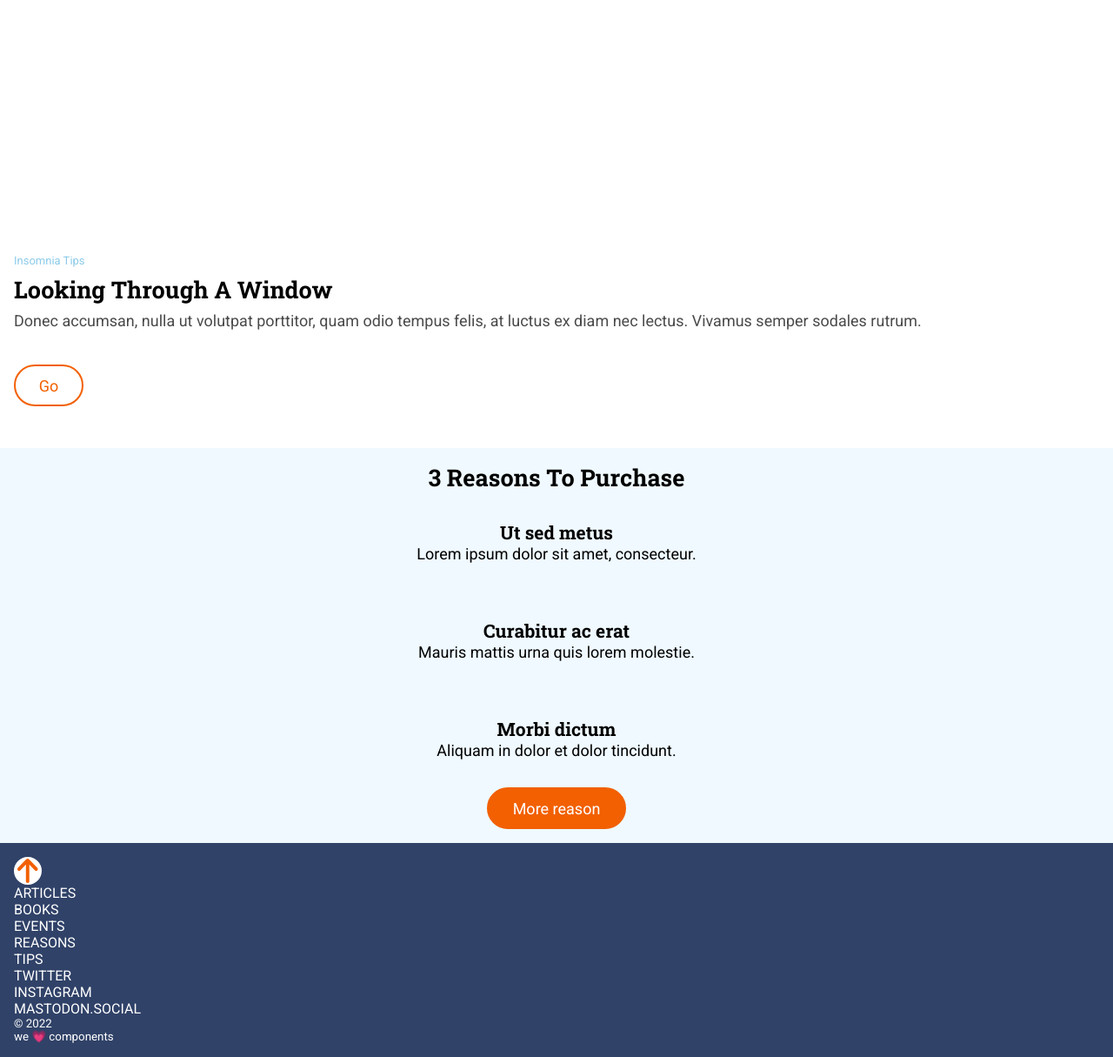
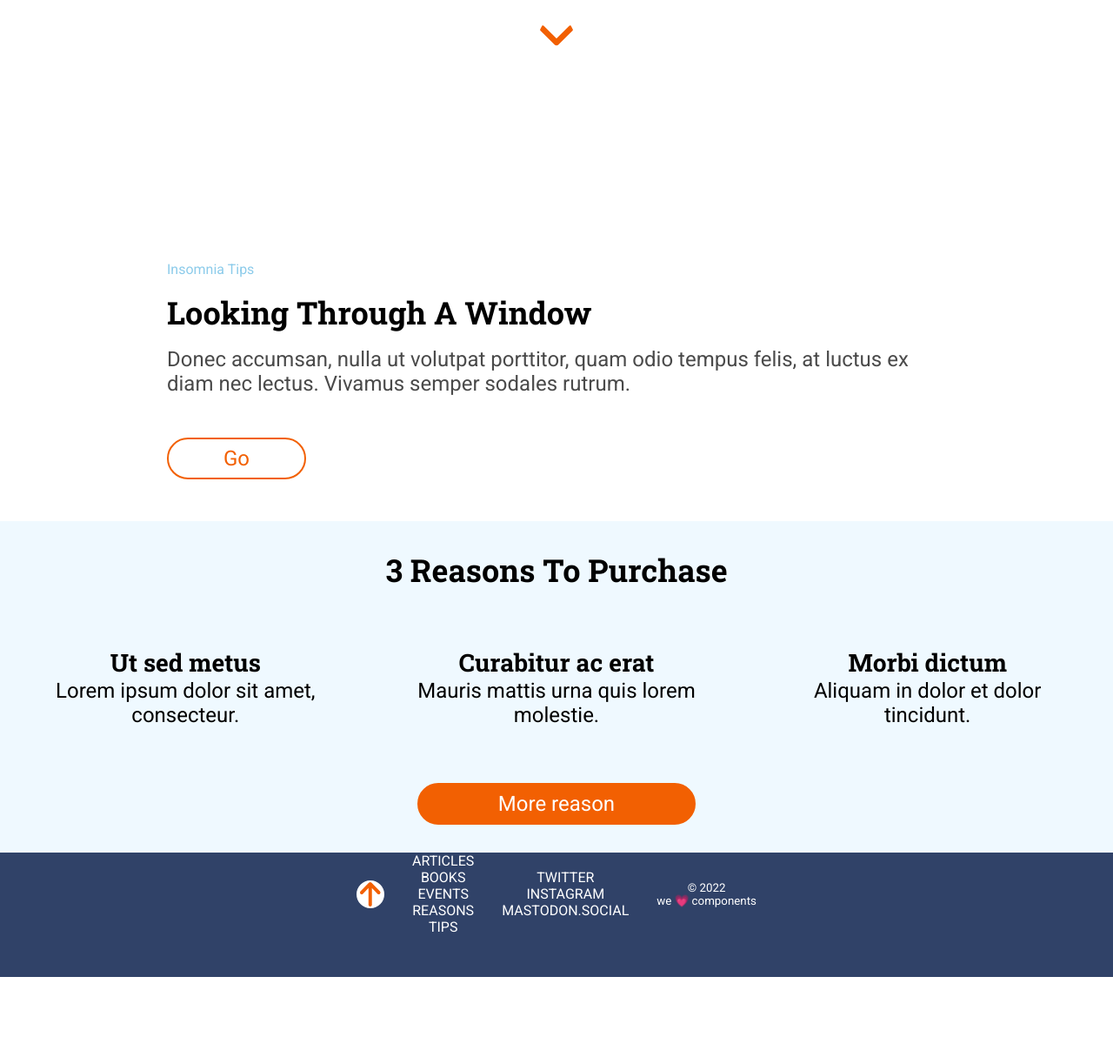
Before and after one commit to Adalab/modulo-1-evaluacion-final-Patri-GL, a website built with Vite: page src/index.html in a window 1280 px wide. Shown: the part 540-1755 px from the top of the page at 87% size. After the commit the page ends 1663 px from the top, so only its background shows below. Built offline with nearby package versions, Linux system fonts and the light colour scheme; files whose address does not match are found by name.

Commit message:
Module 1 complete

```diff
--- a/src/scss/layout/_footer.scss
+++ b/src/scss/layout/_footer.scss
@@ -1,16 +1,45 @@
 @use "../core/variables" as vars;
 
 .page__footer {
-  // position: fixed;
   left: 0;
   bottom: 0;
   width: 100%;
-  padding: 1rem;
+  padding: 0rem;
   color: white;
   background-color: vars.$color-bgsecondary;
   font-family: vars.$font-main;
+  display: grid;
+  grid-template-columns: 1;
+  align-items: center;
+  justify-content: center;
+  gap: 2rem;
+  flex-grow: inherit;
+  padding-bottom: 3rem;
+  height: 50%;
 }
-
+.arrow {
+  display: flex;
+  border: solid white 2px;
+  background-color: white;
+  width: 2rem;
+  height: 2rem;
+  justify-content: center;
+  border-radius: 3rem;
+  align-items: center;
+  object-fit: contain;
+}
 .list {
   list-style: none;
+  text-align: center;
 }
+@media all and (min-width: 500px) {
+  .page__footer {
+    display: flex;
+    flex-direction: row;
+    flex-wrap: wrap;
+  }
+
+  .utf {
+    order: 1;
+  }
+}
--- a/src/scss/pages/_index.scss
+++ b/src/scss/pages/_index.scss
@@ -15,7 +15,8 @@ h1 {
   background-image: url("../images/cover.jpeg");
   background-repeat: no-repeat;
   background-size: cover;
-  background-position: center;
+  background-position-y: top;
+  background-position-x: center;
   color: white;
   text-align: center;
   height: 100vh;
@@ -25,8 +26,8 @@ h1 {
   align-items: center;
   gap: 1rem;
   flex-grow: inherit;
-  padding-top: 7rem;
-  // padding: 1rem;
+  padding-top: 45%;
+  padding-inline: 25%;
 }
 
 .window {
@@ -60,7 +61,6 @@ h3 {
   padding: 1rem;
   display: grid;
   grid-template-columns: 1fr;
-  // grid-template-areas: "header" "main" "main" "main" "footer";
   justify-content: center;
   align-content: center;
   width: 100%;
@@ -72,12 +72,12 @@ h3 {
 // buttons in order of appearance
 .scroll_down {
   display: flex;
-  border: solid white 2px;
+  border: solid white 8px;
   background-color: white;
   width: 2rem;
   height: 2rem;
   justify-content: center;
-  border-radius: 3rem;
+  border-radius: 2rem;
   align-items: center;
   object-fit: contain;
 }
@@ -110,14 +110,91 @@ h3 {
   margin-inline: auto;
 }
 
-.arrow {
-  display: flex;
-  border: solid white 2px;
-  background-color: white;
-  width: 2rem;
-  height: 2rem;
-  justify-content: center;
-  border-radius: 3rem;
-  align-items: center;
-  object-fit: contain;
+@media all and (min-width: 500px) {
+  .body {
+    font-size: 20px;
+  }
+
+  h1 {
+    font-size: 80px;
+  }
+
+  .anonymous {
+    padding-top: 15%;
+    background-position-y: bottom;
+    background-position-x: right;
+  }
+  .scroll_down {
+    width: 3rem;
+    height: 3rem;
+  }
+
+  .window {
+    display: flex;
+    flex-direction: column;
+    gap: 1rem;
+    padding-top: 2.5rem;
+    padding-inline: 15%;
+  }
+  .insomnia {
+    font-size: 14px;
+  }
+
+  .go_btn {
+    width: 7rem;
+  }
+  .reasons {
+    text-align: center;
+    padding: 1rem;
+    display: grid;
+    grid-template-columns: 1fr 1fr 1fr;
+    grid-template-rows: auto;
+    padding-block: 2rem;
+    justify-content: center;
+    align-content: center;
+    width: 100%;
+  }
+  .reasons__purchase {
+    grid-column-start: 1;
+    grid-column-end: 4;
+  }
+  .more_btn {
+    grid-column-start: 1;
+    grid-column-end: 4;
+    width: 15rem;
+  }
 }
+
+@media all and (min-width: 1024px) {
+  .body {
+    font-size: 24px;
+  }
+  h1 {
+    font-size: 100px;
+  }
+  .anonymous {
+    padding-top: 3%;
+  }
+  .scroll_down {
+    width: 3.5rem;
+    height: 3.5rem;
+  }
+  .window {
+    display: flex;
+    flex-direction: column;
+    gap: 1rem;
+  }
+  .insomnia {
+    font-size: 1rem;
+  }
+
+  .go_btn {
+    width: 10rem;
+  }
+  .reasons {
+    gap: 2rem;
+  }
+  .more_btn {
+    width: 20rem;
+  }
+}
```
